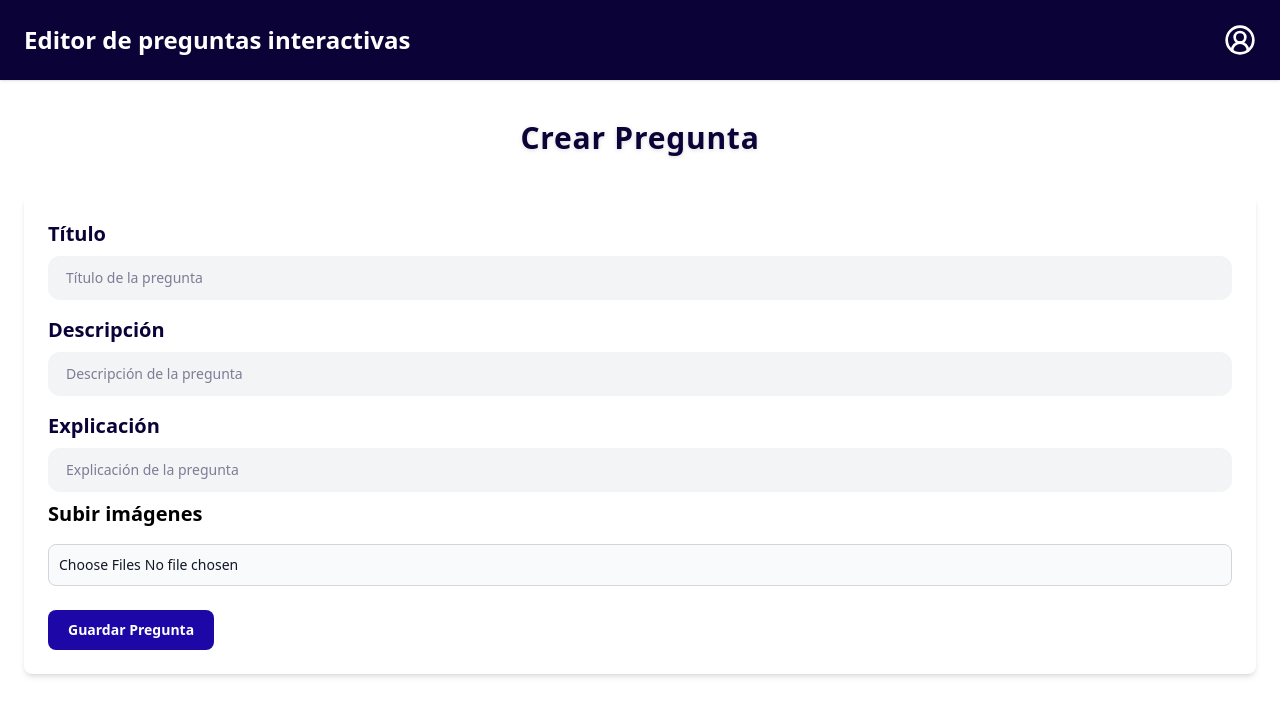
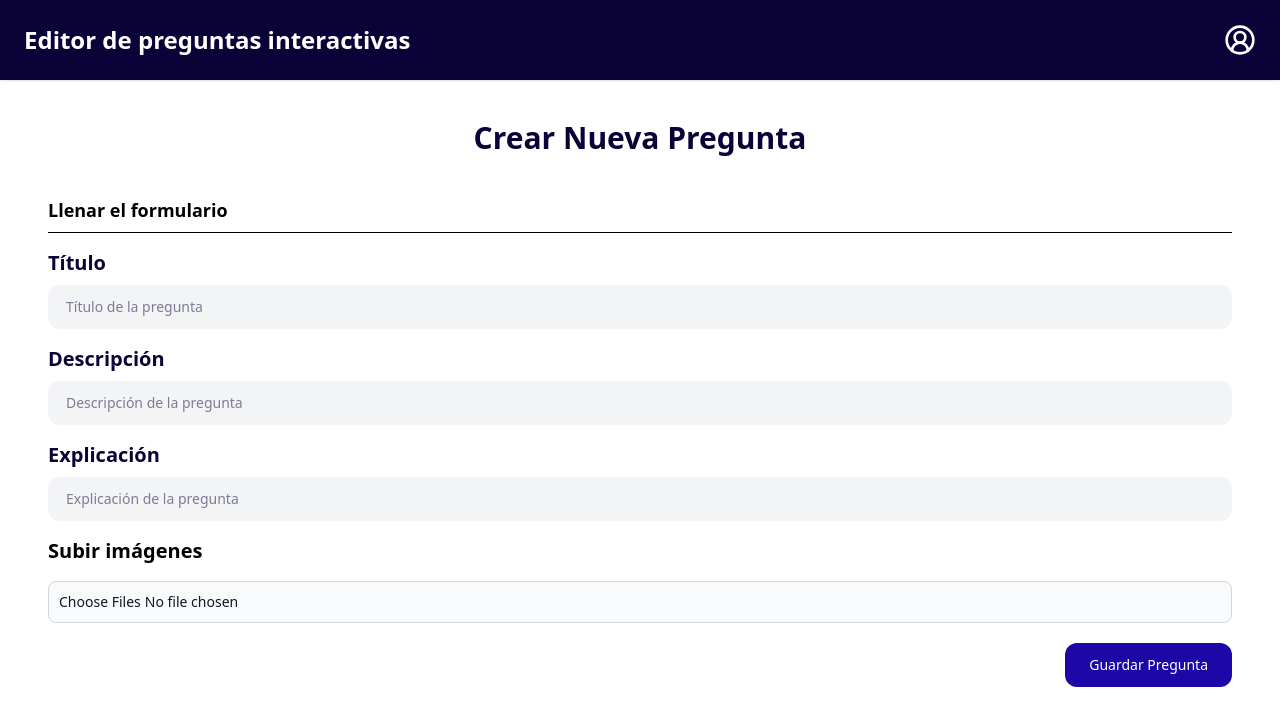
Before and after one commit to epf-21/web, a React (Vite) app in the folder frontend/: page /Create-question in a window 1280 px wide. Shown: the top 726 px of the page. Built offline with nearby package versions, Linux system fonts and the light colour scheme.

Commit message:
refactor: mejorar el estilo del formulario

```diff
--- a/frontend/src/pages/CreateQuestion.jsx
+++ b/frontend/src/pages/CreateQuestion.jsx
@@ -32,17 +32,19 @@ export default function CreateQuestion() {
   return (
     <div className="min-h-screen bg-white">
       <header className="flex items-center justify-between px-6 py-6 bg-black-rock-950 shadow-sm">
-        <h1 className="text-xl md:text-2xl font-bold text-white">Editor de preguntas interactivas</h1>
+        <h1 className="text-xl md:text-2xl font-bold text-white">
+          Editor de preguntas interactivas
+        </h1>
         <UserCircle2 className="w-8 h-8 text-white" />
       </header>
-      <main className="px-6 py-10">
-        <h2 className="text-3xl font-semibold text-black-rock-950 tracking-wide text-center mb-10 drop-shadow-sm">
-          Crear Pregunta
+      <main className="w-full px-6 md:px-12 py-10">
+        <h2 className="text-3xl font-bold mb-10 text-black-rock-950 text-center">
+          Crear Nueva Pregunta
         </h2>
-
-        <div className="bg-white rounded-lg shadow-md overflow-hidden">
-          <div className="p-6">
-            <form onSubmit={handleSubmit}>
+        <h3 className="text-lg font-semibold mb-4 border-b pb-2">
+          Llenar el formulario
+        </h3>
+        <form onSubmit={handleSubmit} className="space-y-2">
           <QuestionForm
             title={title}
             description={description}
@@ -52,15 +54,15 @@ export default function CreateQuestion() {
             onExplanationChange={(e) => setExplanation(e.target.value)}
           />
           <ImageUploader />
+          <div className="flex justify-end pt-3">
             <button
               type="submit"
-                className="mt-6 w-full sm:w-auto px-5 py-2.5 text-sm font-semibold text-white bg-black-rock-900 hover:bg-black-rock-950 rounded-lg focus:outline-none focus:ring-4 focus:ring-blue-300"
+              className="px-6 py-3 bg-black-rock-900 text-white rounded-xl text-sm hover:bg-black-rock-950 transition focus:outline-none focus:ring-2 focus:ring-blue-300"
             >
               Guardar Pregunta
             </button>
+          </div>
         </form>
-          </div>
-        </div>
       </main>
     </div>
   );
```
Lines whose indentation alone changed are shown as unchanged.
